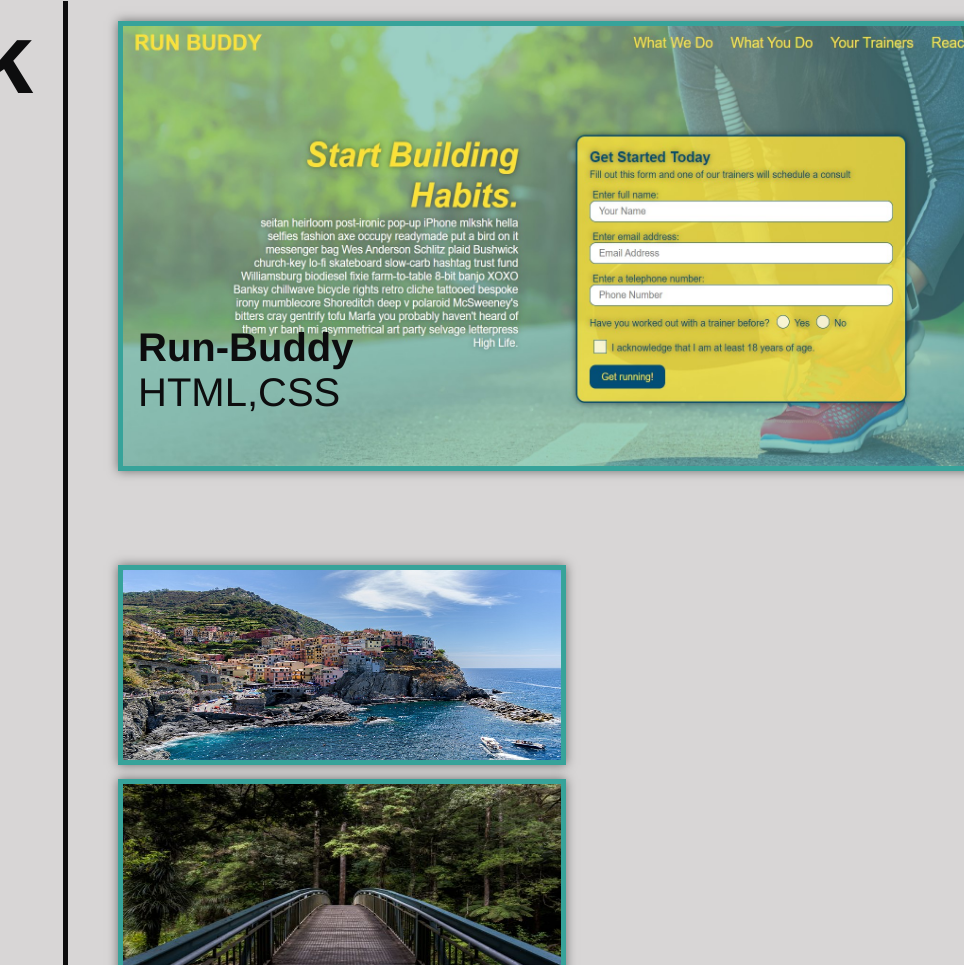
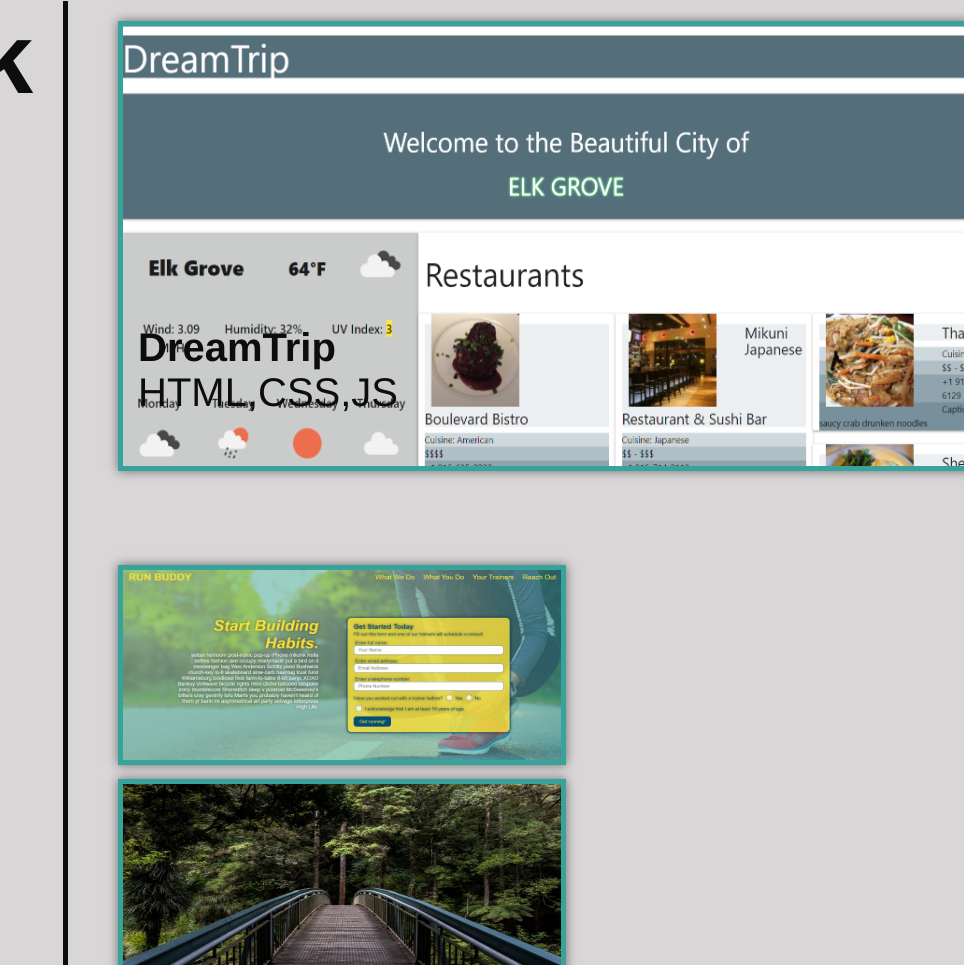
Before and after one commit to GhulamZaka/my-portfolio, a plain HTML site: page index.html in a window 1280 px wide. Shown: the part 716-1681 px from the top of the page, without its empty margins (316-1280 px from the left). Drawn offline with Linux system fonts and the light colour scheme.

Commit message:
adding my group project to my portfolio

```diff
--- a/index.html
+++ b/index.html
@@ -60,21 +60,19 @@
 
 
   <div class="i">
-    <a href="https://github.com/GhulamZaka/run-buddy">
-    <img src="./assets/image/run-buddy.jpg" alt="" /></a>
-    <h3>Run-Buddy</h3>
-    <p>HTML,CSS</p>
+    <a href="https://dawsonnichols.github.io/DreamTrip-/">
+    <img src="./assets/image/website.png" alt="" /></a>
+    <h3>DreamTrip</h3>
+    <p>HTML,CSS,JS</p>
   </div>
 
   <div class="t">
-    <img src="./assets/image/b1.jpg" alt="" />
+    <img src="./assets/image/run-buddy.jpg" alt="" />
     <img src="./assets/image/b2.jpg" alt="" />
     <img src="./assets/image/b3.jpg" alt="" />
     <img src="./assets/image/b4.jpg" alt="" />
 
   </div>
-
-
 
 </section>
 
```
Also changed, not shown: assets/image/website.png (added).
